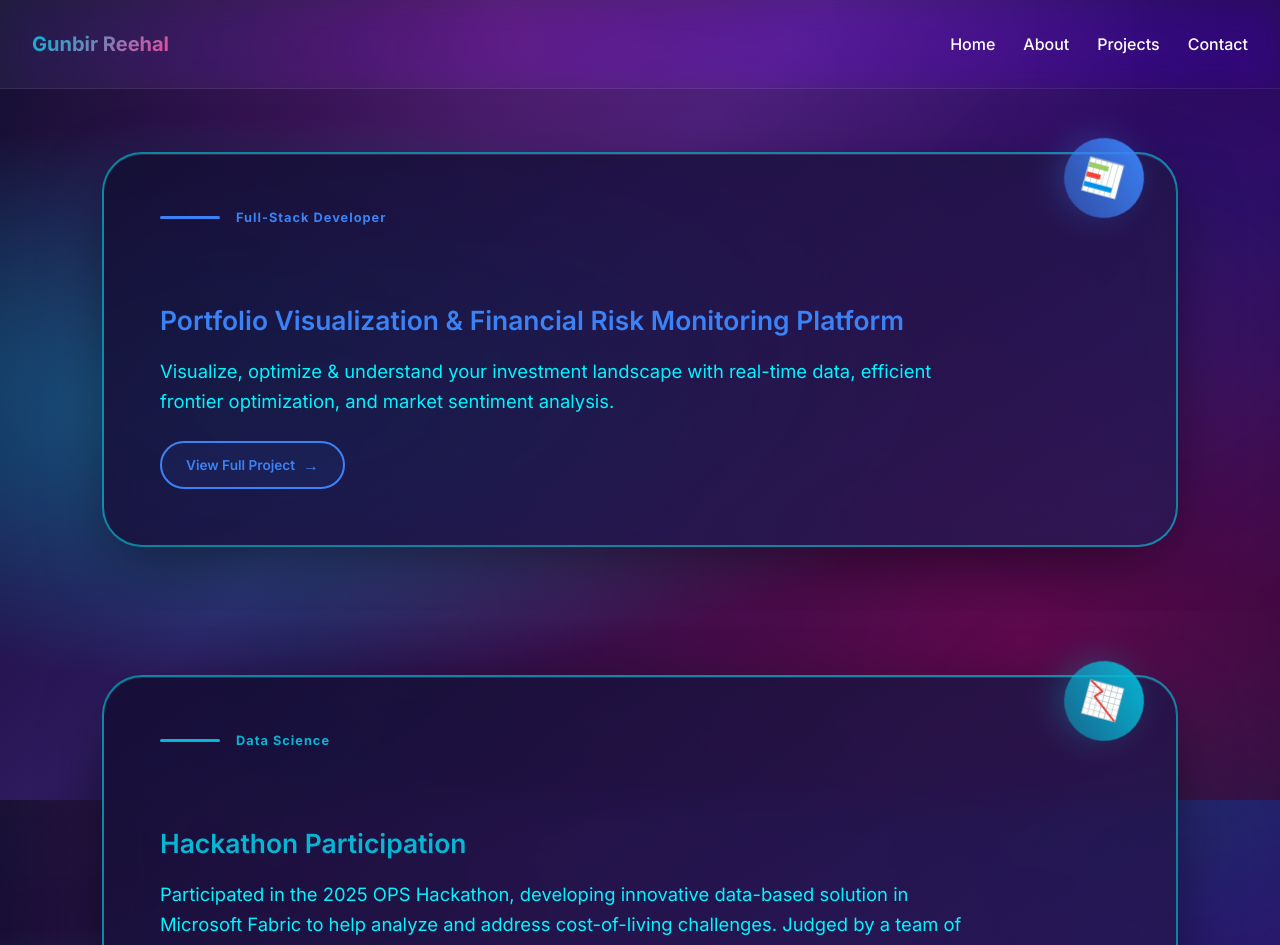
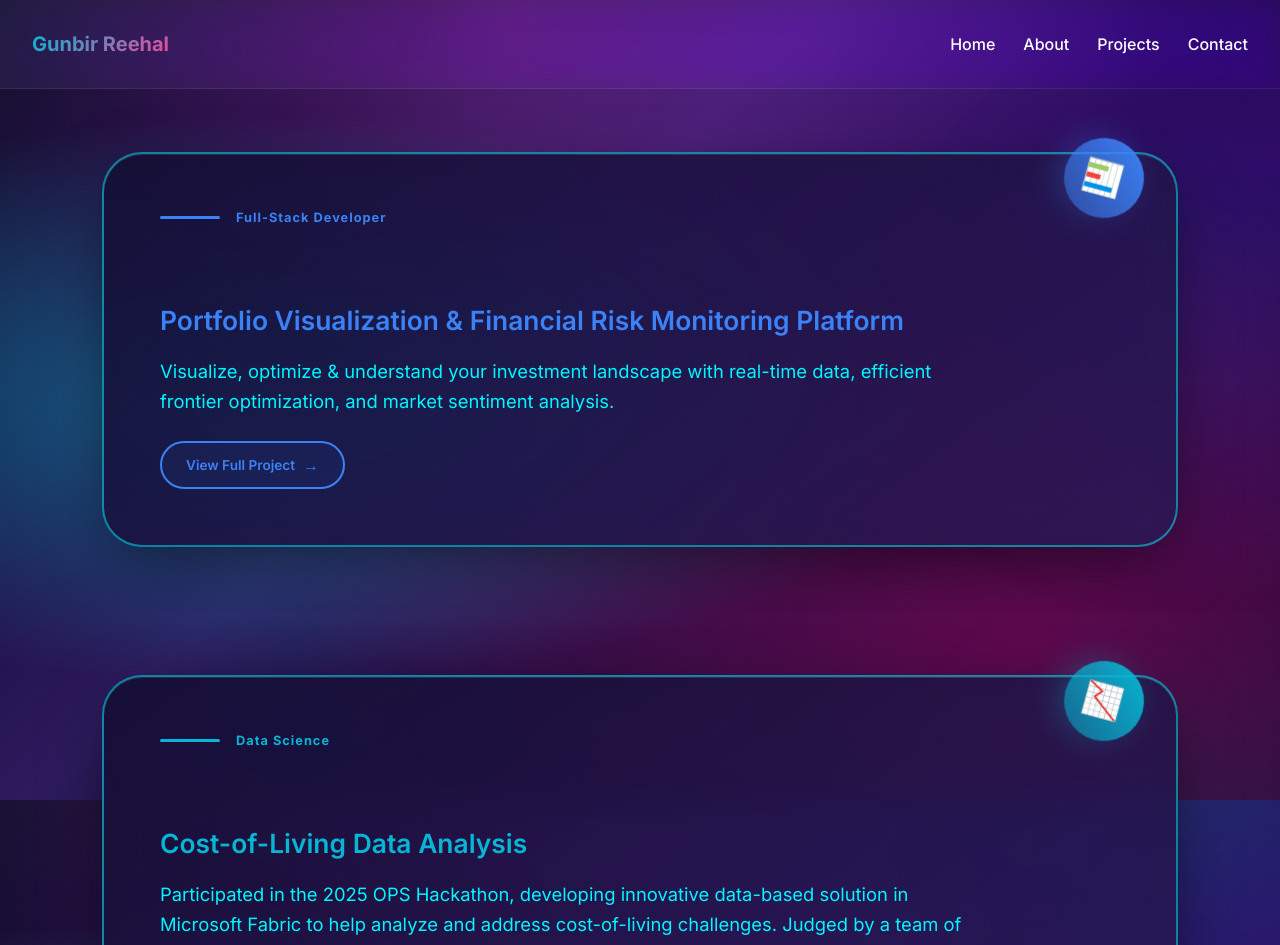
Before and after one commit to gunbir-r/gunbir-r.github.io, a React (Vite) app: page /projects in a window 1280 px wide. Shown: the top 945 px of the page. Built offline with nearby package versions, Linux system fonts and the light colour scheme.

Commit message:
edited captions related to OPS Hackathon

```diff
--- a/src/components/projects/ImmersiveSections.tsx
+++ b/src/components/projects/ImmersiveSections.tsx
@@ -16,8 +16,8 @@ const projectData = [
   },
   {
     id: 'ops-hackathon',
-    title: 'Cost-of-Living Insights Dashboard',
-    tagline: 'Hackathon Participation',
+    title: 'Cost-of-Living Insights Hub',
+    tagline: 'Cost-of-Living Data Analysis',
     blurb: 'Participated in the 2025 OPS Hackathon, developing innovative data-based solution in Microsoft Fabric to help analyze and address cost-of-living challenges. Judged by a team of OPS and Microsoft experts.',
     color: '#06b6d4',
     icon: '📈',
--- a/src/pages/ProjectDetail.tsx
+++ b/src/pages/ProjectDetail.tsx
@@ -16,8 +16,8 @@ const projectDetails: Record<string, any> = {
     githubUrl: null
   },
   'ops-hackathon': {
-    title: 'Cost-of-Living Insights Dashboard',
-    tagline: 'Data Science using Microsoft Fabric',
+    title: 'Cost-of-Living Insights Hub',
+    tagline: 'Data Analysis using Microsoft Fabric',
     hero: '📈',
     description: 'An innovative Power BI dashboard developed during the 2025 OPS Hackathon to analyze and address cost-of-living challenges using Microsoft Fabric.',
     features: ['Real-time Data Analysis', 'Interactive Visualizations', 'Data Comparison Tools', 'User-Friendly Interface'],
```
